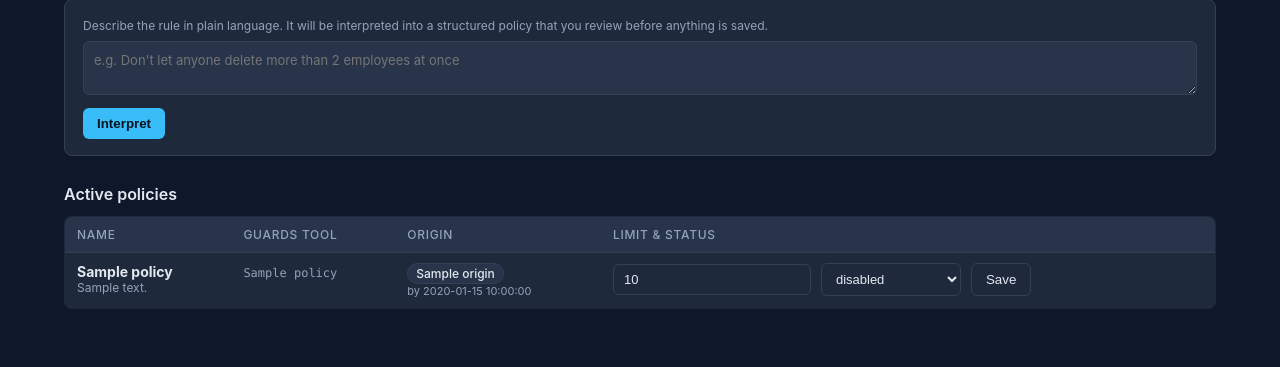
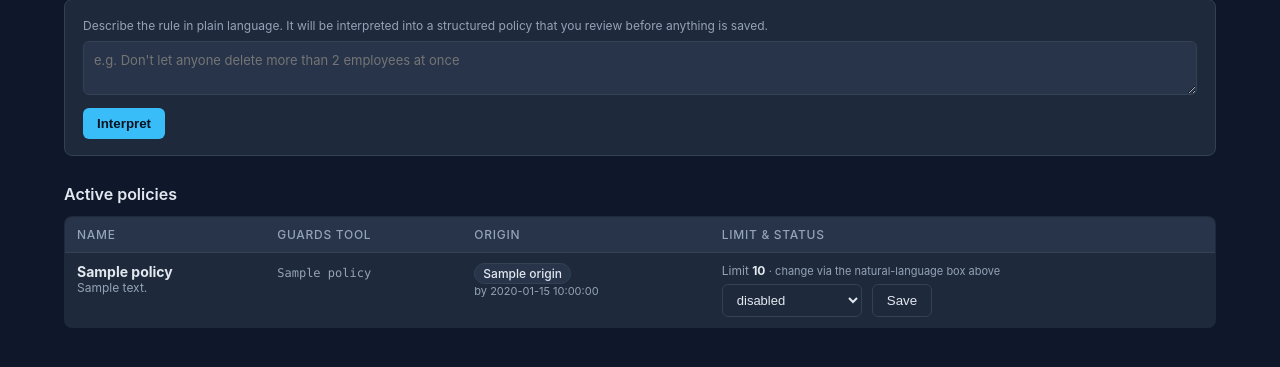
Before and after one commit to tayseer141/Mcp-Policy-Enforcement, a FastAPI app: template app/templates/admin/policies.html in a window 1280 px wide. Shown: the part 232-599 px from the top of the page. Run offline with FastAPI, Linux system fonts and the light colour scheme; the template is opened without the code that fills it: most values are stand-ins (such as "Sample title", 1, 10 or a date in 2020); parts of the project's set-up code (start-up, migrations or seed data) failed here and were passed over.

Commit message:
Update policies.html

```diff
--- a/app/templates/admin/policies.html
+++ b/app/templates/admin/policies.html
@@ -70,12 +70,14 @@
             {% if p.created_by %}<div class="muted" style="font-size:11px;">by {{ p.created_by }}</div>{% endif %}
           </td>
           <td>
+            <div class="muted" style="margin-bottom:6px; font-size:12px;">
+              Limit <strong style="color:var(--text);">{{ p.threshold|round(2) }}</strong>
+              <span style="font-size:11px;">· change via the natural-language box above</span>
+            </div>
             <form class="api-form inline"
                   data-method="PATCH"
                   data-url="/api/v1/admin/policies/{{ p.id }}"
                   style="margin:0; align-items:center;">
-              <input type="number" name="threshold" value="{{ p.threshold|round(2) }}"
-                     step="any" min="0" style="min-width:90px;">
               <select name="enabled">
                 <option value="true"  {% if p.enabled %}selected{% endif %}>enabled</option>
                 <option value="false" {% if not p.enabled %}selected{% endif %}>disabled</option>
```
